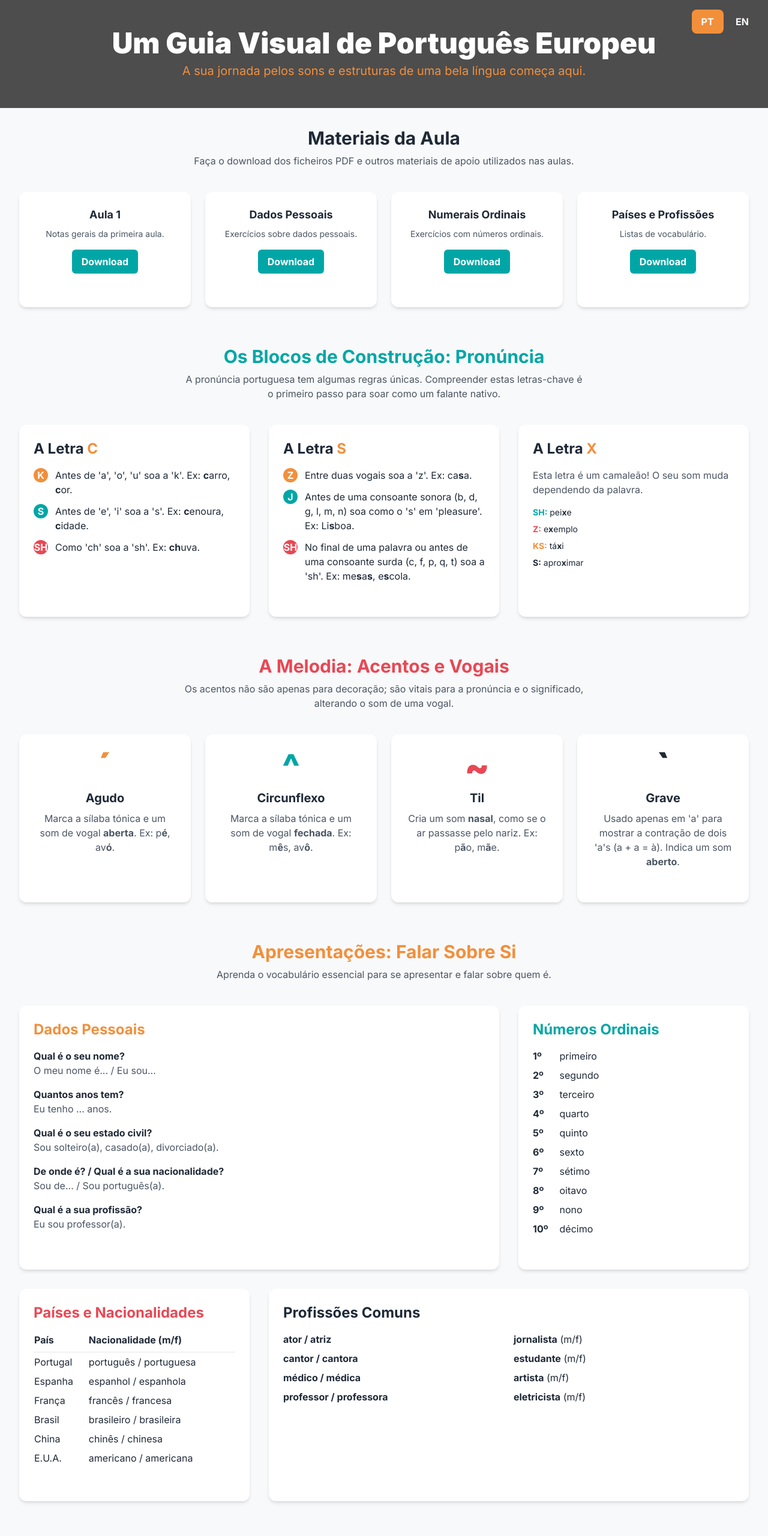
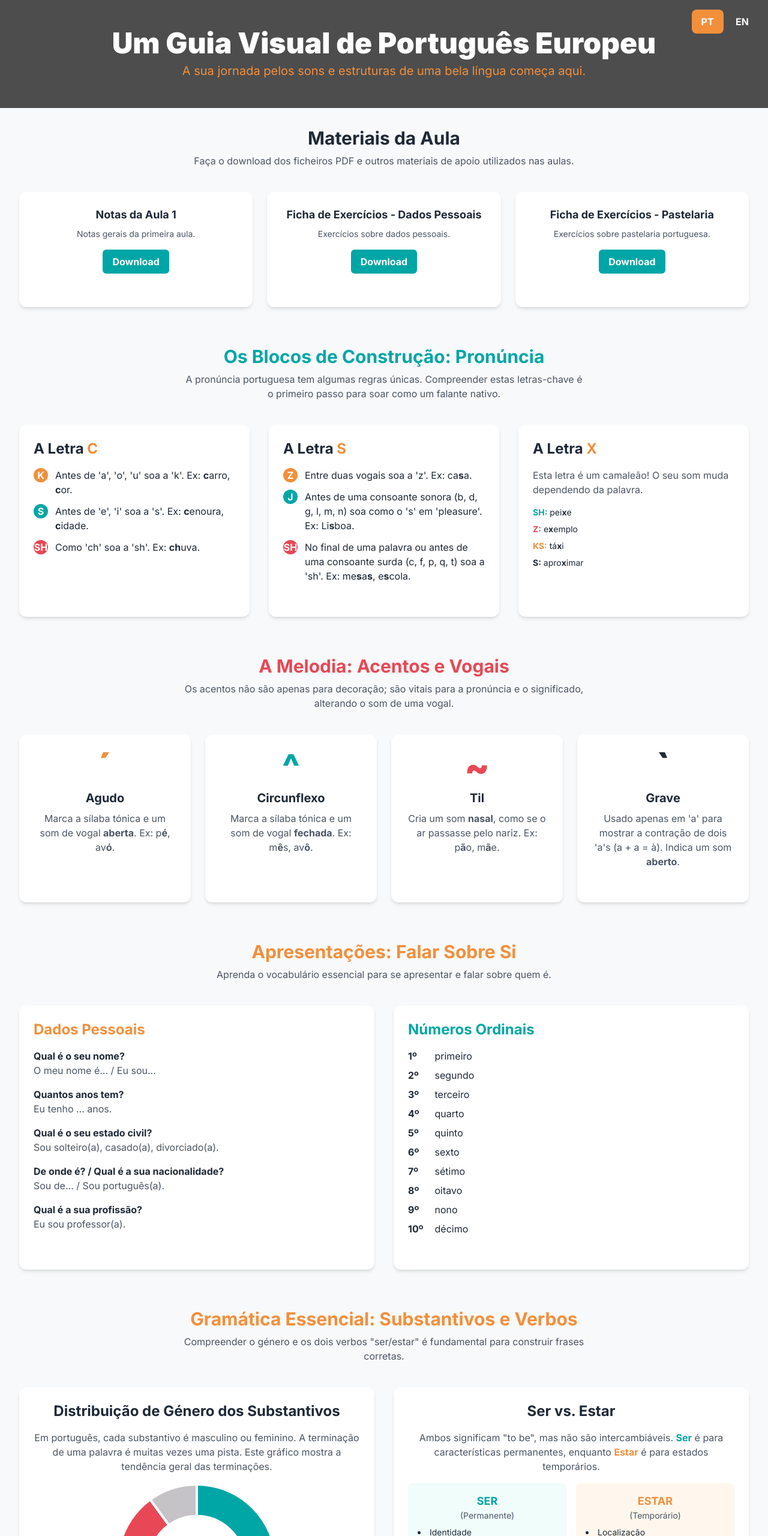
Before and after one commit to ACunha-py/lpe.github.io, a plain HTML site: page index.html in a window 1280 px wide. Shown: the top 2560 px of the page at 60% size. Drawn offline with nearby package versions, Linux system fonts and the light colour scheme.

Commit message:
Update index.html

```diff
--- a/index.html
+++ b/index.html
@@ -84,26 +84,21 @@
                 <h2 id="downloads-title" class="text-3xl font-bold brand-text-dark">Materiais da Aula</h2>
                 <p id="downloads-subtitle" class="mt-2 max-w-2xl mx-auto text-gray-600">Faça o download dos ficheiros PDF e outros materiais de apoio utilizados nas aulas.</p>
             </div>
-            <div class="grid grid-cols-1 sm:grid-cols-2 lg:grid-cols-4 gap-6">
+            <div class="grid grid-cols-1 sm:grid-cols-2 lg:grid-cols-3 gap-6">
                 <div class="card text-center">
-                    <h3 id="downloads-card1-title" class="font-bold text-lg mb-2">Aula 1</h3>
+                    <h3 id="downloads-card1-title" class="font-bold text-lg mb-2">Notas da Aula 1</h3>
                     <p id="downloads-card1-desc" class="text-gray-600 text-sm mb-4">Notas gerais da primeira aula.</p>
-                    <a href="Aula 1 (1).odt" download="Aula 1 (1).odt" class="inline-block brand-bg-teal text-white font-bold py-2 px-4 rounded-md hover:bg-teal-700 transition-colors duration-300">Download</a>
+                    <a href="European Portuguese - Lesson 1 Notes.pdf" download="European Portuguese - Lesson 1 Notes.pdf" class="inline-block brand-bg-teal text-white font-bold py-2 px-4 rounded-md hover:bg-teal-700 transition-colors duration-300">Download</a>
                 </div>
                 <div class="card text-center">
-                    <h3 id="downloads-card2-title" class="font-bold text-lg mb-2">Dados Pessoais</h3>
+                    <h3 id="downloads-card2-title" class="font-bold text-lg mb-2">Ficha de Exercícios - Dados Pessoais</h3>
                     <p id="downloads-card2-desc" class="text-gray-600 text-sm mb-4">Exercícios sobre dados pessoais.</p>
-                    <a href="Dados-pessoais-1.pdf" download="Dados-pessoais-1.pdf" class="inline-block brand-bg-teal text-white font-bold py-2 px-4 rounded-md hover:bg-teal-700 transition-colors duration-300">Download</a>
+                    <a href="Exercise Sheet - Dados Pessoais.pdf" download="Exercise Sheet - Dados Pessoais.pdf" class="inline-block brand-bg-teal text-white font-bold py-2 px-4 rounded-md hover:bg-teal-700 transition-colors duration-300">Download</a>
                 </div>
                 <div class="card text-center">
-                    <h3 id="downloads-card3-title" class="font-bold text-lg mb-2">Numerais Ordinais</h3>
-                    <p id="downloads-card3-desc" class="text-gray-600 text-sm mb-4">Exercícios com números ordinais.</p>
-                    <a href="Os-numerais-ordinais.pdf" download="Os-numerais-ordinais.pdf" class="inline-block brand-bg-teal text-white font-bold py-2 px-4 rounded-md hover:bg-teal-700 transition-colors duration-300">Download</a>
-                </div>
-                <div class="card text-center">
-                    <h3 id="downloads-card4-title" class="font-bold text-lg mb-2">Países e Profissões</h3>
-                    <p id="downloads-card4-desc" class="text-gray-600 text-sm mb-4">Listas de vocabulário.</p>
-                    <a href="PAISES_NACIONALIDADES_E_PROFISSOES_CONTRIES_NACIONALITIES_AND_PROFESSIONS_2_.pdf" download="PAISES_NACIONALIDADES_E_PROFISSOES_CONTRIES_NACIONALITIES_AND_PROFESSIONS_2_.pdf" class="inline-block brand-bg-teal text-white font-bold py-2 px-4 rounded-md hover:bg-teal-700 transition-colors duration-300">Download</a>
+                    <h3 id="downloads-card3-title" class="font-bold text-lg mb-2">Ficha de Exercícios - Pastelaria</h3>
+                    <p id="downloads-card3-desc" class="text-gray-600 text-sm mb-4">Exercícios sobre pastelaria portuguesa.</p>
+                    <a href="Exercise sheet - bola de berlim.pdf" download="Exercise sheet - bola de berlim.pdf" class="inline-block brand-bg-teal text-white font-bold py-2 px-4 rounded-md hover:bg-teal-700 transition-colors duration-300">Download</a>
                 </div>
             </div>
         </section>
@@ -177,8 +172,8 @@
                 <h2 id="personal-info-title" class="text-3xl font-bold brand-text-orange">Apresentações: Falar Sobre Si</h2>
                 <p id="personal-info-subtitle" class="mt-2 max-w-2xl mx-auto text-gray-600">Aprenda o vocabulário essencial para se apresentar e falar sobre quem é.</p>
             </div>
-            <div class="grid grid-cols-1 md:grid-cols-2 lg:grid-cols-3 gap-8">
-                <div class="card lg:col-span-2">
+            <div class="grid grid-cols-1 md:grid-cols-2 gap-8">
+                <div class="card">
                     <h3 id="personal-data-title" class="text-2xl font-bold mb-4 brand-text-orange">Dados Pessoais</h3>
                     <ul class="space-y-4">
                         <li><strong data-lang-key="q-name" class="block text-gray-800">Qual é o seu nome?</strong><span data-lang-key="a-name" class="text-gray-600">O meu nome é... / Eu sou...</span></li>
@@ -202,37 +197,6 @@
                         <li><span class="font-bold w-10 inline-block">9º</span> <span data-lang-key="ninth">nono</span></li>
                         <li><span class="font-bold w-10 inline-block">10º</span> <span data-lang-key="tenth">décimo</span></li>
                     </ul>
-                </div>
-                <div class="card">
-                    <h3 id="countries-title" class="text-2xl font-bold mb-4 brand-text-red">Países e Nacionalidades</h3>
-                    <table class="w-full text-left">
-                        <thead><tr class="border-b"><th data-lang-key="country" class="pb-2">País</th><th data-lang-key="nationality" class="pb-2">Nacionalidade (m/f)</th></tr></thead>
-                        <tbody>
-                            <tr><td class="py-1">Portugal</td><td class="py-1">português / portuguesa</td></tr>
-                            <tr><td class="py-1">Espanha</td><td class="py-1">espanhol / espanhola</td></tr>
-                            <tr><td class="py-1">França</td><td class="py-1">francês / francesa</td></tr>
-                            <tr><td class="py-1">Brasil</td><td class="py-1">brasileiro / brasileira</td></tr>
-                            <tr><td class="py-1">China</td><td class="py-1">chinês / chinesa</td></tr>
-                            <tr><td class="py-1">E.U.A.</td><td class="py-1">americano / americana</td></tr>
-                        </tbody>
-                    </table>
-                </div>
-                <div class="card lg:col-span-2">
-                    <h3 id="professions-title" class="text-2xl font-bold mb-4 brand-text-dark">Profissões Comuns</h3>
-                    <div class="grid grid-cols-2 gap-x-4">
-                        <ul class="space-y-2">
-                            <li><span class="font-bold">ator / atriz</span></li>
-                            <li><span class="font-bold">cantor / cantora</span></li>
-                            <li><span class="font-bold">médico / médica</span></li>
-                            <li><span class="font-bold">professor / professora</span></li>
-                        </ul>
-                        <ul class="space-y-2">
-                            <li><span class="font-bold">jornalista</span> (m/f)</li>
-                            <li><span class="font-bold">estudante</span> (m/f)</li>
-                            <li><span class="font-bold">artista</span> (m/f)</li>
-                            <li><span class="font-bold">eletricista</span> (m/f)</li>
-                        </ul>
-                    </div>
                 </div>
             </div>
         </section>
@@ -346,14 +310,12 @@
                 'main-subtitle': 'A sua jornada pelos sons e estruturas de uma bela língua começa aqui.',
                 'downloads-title': 'Materiais da Aula',
                 'downloads-subtitle': 'Faça o download dos ficheiros PDF e outros materiais de apoio utilizados nas aulas.',
-                'downloads-card1-title': 'Aula 1',
+                'downloads-card1-title': 'Notas da Aula 1',
                 'downloads-card1-desc': 'Notas gerais da primeira aula.',
-                'downloads-card2-title': 'Dados Pessoais',
+                'downloads-card2-title': 'Ficha de Exercícios - Dados Pessoais',
                 'downloads-card2-desc': 'Exercícios sobre dados pessoais.',
-                'downloads-card3-title': 'Numerais Ordinais',
-                'downloads-card3-desc': 'Exercícios com números ordinais.',
-                'downloads-card4-title': 'Países e Profissões',
-                'downloads-card4-desc': 'Listas de vocabulário.',
+                'downloads-card3-title': 'Ficha de Exercícios - Pastelaria',
+                'downloads-card3-desc': 'Exercícios sobre pastelaria portuguesa.',
                 'pronunciation-title': 'Os Blocos de Construção: Pronúncia',
                 'pronunciation-subtitle': 'A pronúncia portuguesa tem algumas regras únicas. Compreender estas letras-chave é o primeiro passo para soar como um falante nativo.',
                 'c-rule1': "Antes de 'a', 'o', 'u' soa a 'k'. Ex: <span class='font-semibold'>c</span>arro, <span class='font-semibold'>c</span>or.",
@@ -388,10 +350,6 @@
                 'a-job': 'Eu sou professor(a).',
                 'ordinals-title': 'Números Ordinais',
                 'first': 'primeiro', 'second': 'segundo', 'third': 'terceiro', 'fourth': 'quarto', 'fifth': 'quinto', 'sixth': 'sexto', 'seventh': 'sétimo', 'eighth': 'oitavo', 'ninth': 'nono', 'tenth': 'décimo',
-                'countries-title': 'Países e Nacionalidades',
-                'country': 'País',
-                'nationality': 'Nacionalidade (m/f)',
-                'professions-title': 'Profissões Comuns',
                 'grammar-title': 'Gramática Essencial: Substantivos e Verbos',
                 'grammar-subtitle': 'Compreender o género e os dois verbos "ser/estar" é fundamental para construir frases corretas.',
                 'gender-chart-title': 'Distribuição de Género dos Substantivos',
@@ -417,14 +375,12 @@
                 'main-subtitle': 'Your journey into the sounds and structures of a beautiful language begins here.',
                 'downloads-title': 'Class Materials',
                 'downloads-subtitle': 'Download the PDF files and other support materials used in the classes.',
-                'downloads-card1-title': 'Lesson 1',
+                'downloads-card1-title': 'Lesson 1 Notes',
                 'downloads-card1-desc': 'General notes from the first lesson.',
-                'downloads-card2-title': 'Personal Data',
+                'downloads-card2-title': 'Exercise Sheet - Personal Data',
                 'downloads-card2-desc': 'Exercises about personal data.',
-                'downloads-card3-title': 'Ordinal Numerals',
-                'downloads-card3-desc': 'Exercises with ordinal numbers.',
-                'downloads-card4-title': 'Countries & Professions',
-                'downloads-card4-desc': 'Vocabulary lists.',
+                'downloads-card3-title': 'Exercise Sheet - Pastries',
+                'downloads-card3-desc': 'Exercises about Portuguese pastries.',
                 'pronunciation-title': 'The Building Blocks: Pronunciation',
                 'pronunciation-subtitle': 'Portuguese pronunciation has some unique rules. Understanding these key letters is the first step to sounding like a native speaker.',
                 'c-rule1': "Before 'a', 'o', 'u' it sounds like 'k'. Ex: <span class='font-semibold'>c</span>arro, <span class='font-semibold'>c</span>or.",
@@ -459,10 +415,6 @@
                 'a-job': 'I am a teacher.',
                 'ordinals-title': 'Ordinal Numbers',
                 'first': 'first', 'second': 'second', 'third': 'third', 'fourth': 'fourth', 'fifth': 'fifth', 'sixth': 'sixth', 'seventh': 'seventh', 'eighth': 'eighth', 'ninth': 'ninth', 'tenth': 'tenth',
-                'countries-title': 'Countries & Nationalities',
-                'country': 'Country',
-                'nationality': 'Nationality (m/f)',
-                'professions-title': 'Common Professions',
                 'grammar-title': 'Essential Grammar: Nouns & Verbs',
                 'grammar-subtitle': 'Understanding gender and the two "to be" verbs (Ser/Estar) is fundamental to building correct sentences.',
                 'gender-chart-title': 'Noun Gender Distribution',
```
